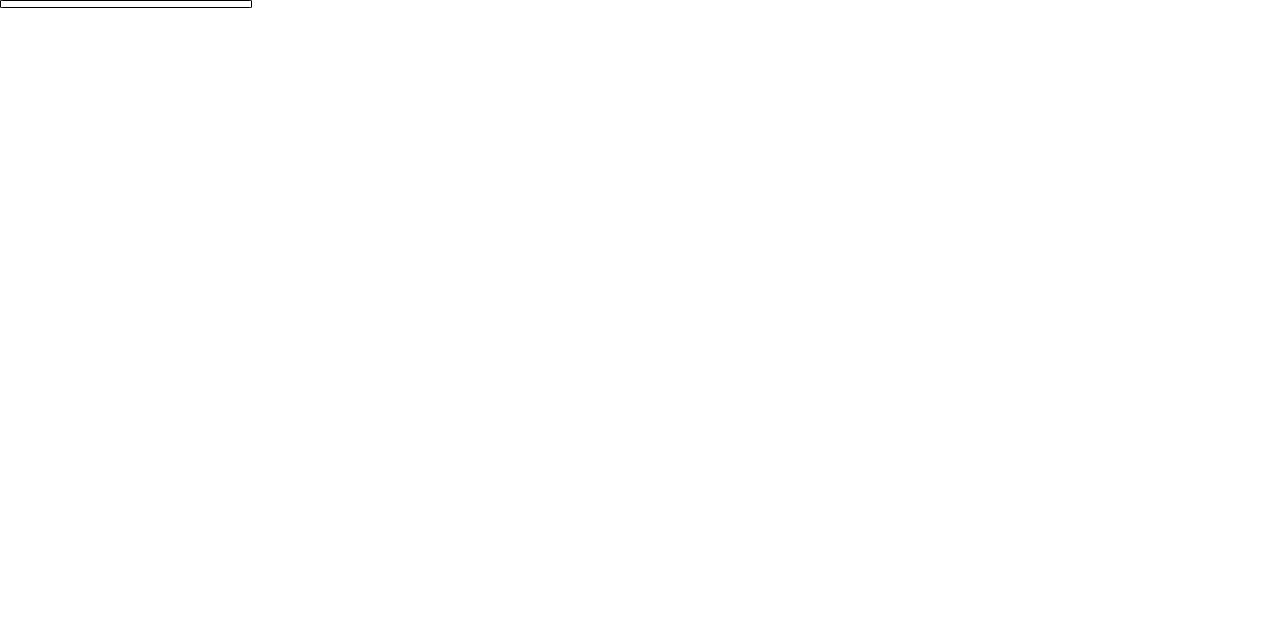
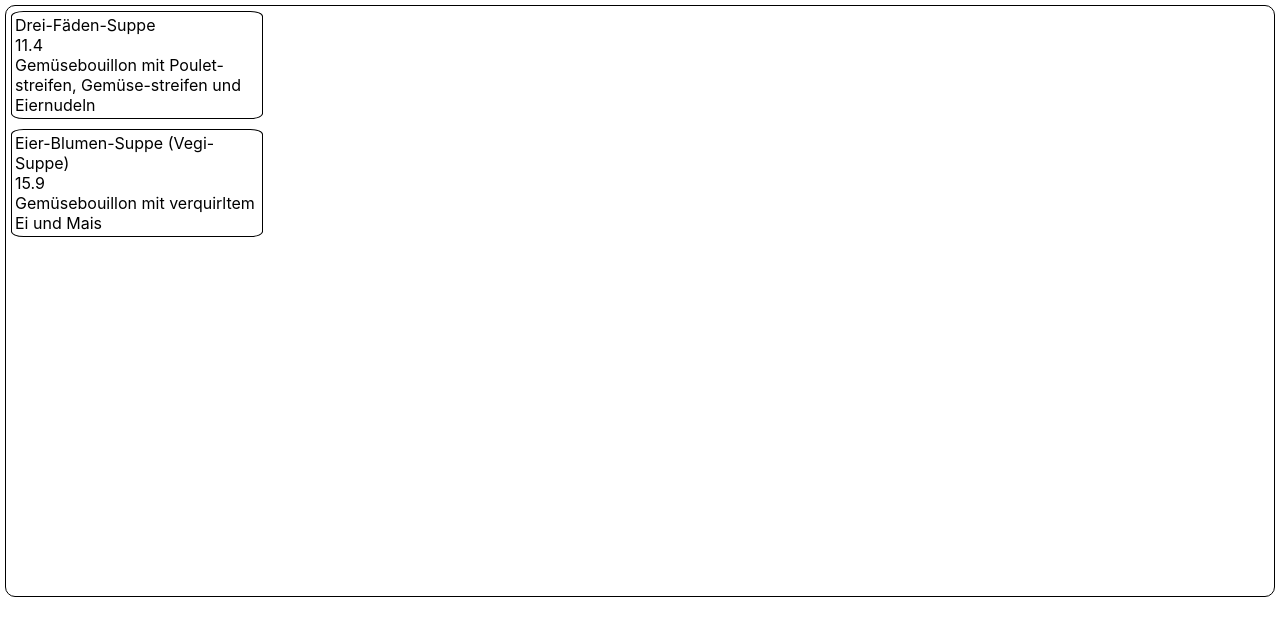
Before and after one commit to Ornova/Probe-IPA, a React (Create React App) app: page /daydisplay in a window 1280 px wide. Shown: the top 636 px of the page. Built offline with nearby package versions, Linux system fonts and the light colour scheme.

Commit message:
Reworked CustomerView, DayDisplay, Menuitem and WeekDisplay. Added restaurant.js that exports a list of restaurants. Added and edited multiple SCSS-files.

```diff
--- a/package.json
+++ b/package.json
@@ -10,6 +10,7 @@
     "@testing-library/react": "^9.3.2",
     "@testing-library/user-event": "^7.1.2",
     "bulma": "^0.8.0",
+    "dayjs": "^1.8.20",
     "node-sass": "^4.13.1",
     "react": "^16.12.0",
     "react-dom": "^16.12.0",
--- a/src/components/DayDisplay.jsx
+++ b/src/components/DayDisplay.jsx
@@ -1,19 +1,28 @@
-import React from "react";
+import React, { useState } from "react";
 import "./../scss/daydisplay.scss";
 import Menuitem from "./Menuitem";
+import { allItems } from "./../json/menu";
 //import { useHistory } from "react-router-dom";
 
 const DayDislay = props => {
+	const [selectedMenus, setSelectedMenus] = useState([1, 2]);
+	let filteredMenus = [];
 	//const history = useHistory();
 
-	return (
-		<div className="dayDisplay">
-			<div>
-				{props.date}
-				<Menuitem />
-			</div>
-		</div>
-	);
+	function compare() {
+		if (selectedMenus) {
+			selectedMenus.map(n => {
+				return allItems.map(item => {
+					if (n === item.id) filteredMenus.push(item);
+				});
+			});
+			return filteredMenus.map(m => (
+				<Menuitem key={m.id} name={m.name} price={m.price} description={m.desc} />
+			));
+		}
+	}
+
+	return <div className="daydisplay">{compare()}</div>;
 };
 
 export default DayDislay;
--- a/src/components/Menuitem.jsx
+++ b/src/components/Menuitem.jsx
@@ -1,15 +1,21 @@
-import React from "react";
+import React, { useState } from "react";
 import "./../scss/menuitem.scss";
 //import { useHistory } from "react-router-dom";
 
 const Menuitem = props => {
+	const [areButtonsVisible, toggleAreButtonsVisible] = useState(false);
 	//const history = useHistory();
 
+	function showButtons() {
+		toggleAreButtonsVisible(!areButtonsVisible);
+	}
+
 	return (
-		<div className="menuitem">
+		<div className="menuitem" id={props.id} onClick={() => showButtons()}>
 			<div className="name">{props.name}</div>
 			<div className="price">{props.price}</div>
 			<div className="description">{props.description}</div>
+			{areButtonsVisible ? <input type="button" /> : null}
 		</div>
 	);
 };
--- a/src/json/menu.js
+++ b/src/json/menu.js
@@ -1,363 +1,433 @@
 export const allItems = [
 	{
+		id: 1,
 		name: "Drei-Fäden-Suppe",
 		price: 11.4,
 		desc: "Gemüsebouillon mit Poulet-streifen, Gemüse-streifen und Eiernudeln"
 	},
 	{
+		id: 2,
 		name: "Eier-Blumen-Suppe (Vegi-Suppe)",
 		price: 15.9,
 		desc: "Gemüsebouillon mit verquirltem Ei und Mais"
 	},
 	{
+		id: 3,
 		name: "Gold-Silber-Suppe",
 		price: 14.9,
 		desc: "Gemüsebouillon mit Poulet-streifen, verquirltem Ei und Mais"
 	},
 	{
+		id: 4,
 		name: "Krabben-Suppe",
 		price: 14.9,
 		desc: "Gemüsebouillon mit Surimi, verquirltem Ei und Mais"
 	},
 	{
+		id: 5,
 		name: "Peking-Suppe",
 		price: 15.4,
 		desc: "Pikante Sauer-scharf-Suppe mit chinesischem Sauerkohl, Karotten und Poulet-streifen."
 	},
 	{
+		id: 6,
 		name: "Tom-Ka-Gai/Kung",
 		price: 15.9,
 		desc: "Thailändische Kokossuppe (Nicht in Dübendorf erhältlich)"
 	},
 	{
+		id: 7,
 		name: "Tom-Yam-Kung/Gai",
 		price: 13.9,
 		desc: "Thailändische Gemüsebrühe (Nicht in Dübendorf erhältlich)"
 	},
 	{
+		id: 8,
 		name: "Wan-Ton-Suppe",
 		price: 13.9,
 		desc:
 			"Gemüsebouillon mit Gemüsestreifen und hausgemachten chinesischen Teigtaschen mit Krevetten-füllung"
 	},
 	{
+		id: 9,
 		name: "Chinakohl gebraten",
 		price: 15.9,
 		desc: "Marinierter Chinakohl im Wok sautiert"
 	},
 	{
+		id: 10,
 		name: "Chop-Suey süss-sauer-scharf",
 		price: 16.9,
 		desc: "Klassisches süss-sauer-scharfes Vegi-Gericht"
 	},
 	{
+		id: 11,
 		name: "Gemischter Salat",
 		price: 16.4,
 		desc: "Gemischter Salat an Haus-dressing"
 	},
 	{
+		id: 12,
 		name: "Krabben Salat",
 		price: 12.4,
 		desc: "Gemischter Salat mit Surimi an Haus-dressing"
 	},
 	{
+		id: 13,
 		name: "Krevetten-Cocktail Salat",
 		price: 15.9,
 		desc: "Gemischter Salat mit Cocktail-Krevetten an Haus-dressing"
 	},
 	{
+		id: 14,
 		name: "Lo-Hon-Chai",
 		price: 19.9,
 		desc: "Feine Glasnudeln mit verschiedenem Gemüse im Wok sautiert"
 	},
 	{
+		id: 15,
 		name: "Papaya-Salat",
 		price: 16.4,
 		desc: "Rassig gewürzter Papaya Salat mit Chili und Erdnüsse (Nicht in Dübendorf erhältlich)"
 	},
 	{
+		id: 16,
 		name: "Pau-Choi",
 		price: 17.9,
 		desc: "Fermentierter Chinakohl mit Chili gewürzt (Nicht in Dübendorf erhältlich)"
 	},
 	{
+		id: 17,
 		name: "Peking Salat",
 		price: 18.9,
 		desc: "Gemischter Salat mit Poulet, Cocktail-Krevetten und Surimi an Haus-dressing"
 	},
 	{
+		id: 18,
 		name: "Poulet Salat",
 		price: 14.9,
 		desc: "Gemischter Salat mit Pouletstreifen an Haus-dressing"
 	},
 	{
+		id: 19,
 		name: "Sojasprossen gebraten",
 		price: 9.9,
 		desc: "Im Wok gebratene Sojasprossen"
 	},
 	{
+		id: 20,
 		name: "Son - Dong Gemüse",
 		price: 17.4,
 		desc: "Im Wok gebratene Bambussprossen und verschiedene Pilze"
 	},
 	{
+		id: 21,
 		name: "Vietnamsalat mit Poulet",
 		price: 13.9,
 		desc: "Eingelegter Weisskabis und Karotten-Salat"
 	},
 	{
+		id: 22,
 		name: "Chicken Nuggets",
 		price: 15.4,
 		desc: "Poulet Snacks im Backmantel serviert mit Sweet-Sour Sauce"
 	},
 	{
+		id: 23,
 		name: "Chicken- Wings 4 Stk.",
 		price: 13.4,
 		desc: "Knusprige Pouletflügeli serviert mit Sweet-Chili Sauce"
 	},
 	{
+		id: 24,
 		name: "Frühlingsrolle 1 Stk.",
 		price: 15.9,
 		desc: "Gefüllt mit Poulet, Karotten, Weisskabis und Glasnudeln. Mit Sweet-sour Sauce"
 	},
 	{
+		id: 25,
 		name: "Gebackene Calamares 6 Stk.",
 		price: 13.9,
 		desc: "Im Bierteig gebackene Calamares Ringe serviert mit Sweet-Chili Sauce"
 	},
 	{
+		id: 26,
 		name: "Gebackene Krevetten 4 Stk.",
 		price: 14.9,
 		desc: "Goldbraun gebackene Krevetten Schwänze"
 	},
 	{
+		id: 27,
 		name: "Gemischte Vorspeise",
 		price: 16.4,
 		desc: "Vorspeisen Variation (Nicht in Dübendorf erhältlich)"
 	},
 	{
+		id: 28,
 		name: "Krevetten - Toast 4 Stk.",
 		price: 13.4,
 		desc: "Gebackene Toast-viertel mit Krevettenpaste (Nicht in Dübendorf erhältlich)"
 	},
 	{
+		id: 29,
 		name: "Krupuk(Krabbenchips)",
 		price: 18.4,
 		desc: "Ausgebackene Krevetten Snacks"
 	},
 	{
+		id: 30,
 		name: "Poulet - Satay Spiessli 3 Stk.",
 		price: 17.4,
 		desc: "Poulet-Spiessli serviert mit Erdnusssauce"
 	},
 	{
+		id: 31,
 		name: "Schweinerippchen 4 Stk.",
 		price: 12.4,
 		desc: "Gebackene Schweinebrustrippchen (Nicht in Dübendorf erhältlich)"
 	},
 	{
+		id: 32,
 		name: "Vegi - Gemüserollen 2 Stk.",
 		price: 12.4,
 		desc: "Gefüllt mit Karotten, Weisskabis und Glasnudeln. Mit Sweet-sour Sauce"
 	},
 	{
+		id: 33,
 		name: "Wan - Ton gebacken 4 Stk.",
 		price: 9.9,
 		desc: "Gefüllt mit Krevetten serviert mit Sweet-Sour Sauce"
 	},
 	{
+		id: 34,
 		name: "Chop - suey",
 		price: 10.9,
 		desc:
 			"Das Gericht für Gemüseliebhaber. Mit Karotten, Zwiebeln, Bambus, Zucchetti, Peperoni, Chinakohl, Sojasprossen und Lauch"
 	},
 	{
+		id: 35,
 		name: "Kung - Po",
 		price: 18.9,
 		desc: "Klassiker Gericht mit Kernelnüssen, Bambussprossen, Zwiebeln, Peperoni und Zucchetti"
 	},
 	{
+		id: 36,
 		name: "Mongolisch",
 		price: 15.4,
 		desc: "Nach mongolischer Art mit Zwiebeln und Lauch (Nicht in Dübendorf erhältlich)"
 	},
 	{
+		id: 37,
 		name: "Poulet Süss - Sauer",
 		price: 13.4,
 		desc:
 			"Unser Spezial Gericht: Knusprige zarte Chicken-Nuggets im Backteig an Süss-sauer Sauce"
 	},
 	{
+		id: 38,
 		name: "Satay",
 		price: 15.4,
 		desc: "Erdnuss-Kokossauce mit Karotten, Zwiebeln, Bambus, Zucchetti, Peperoni"
 	},
 	{
+		id: 39,
 		name: "Schwarze Perlen",
 		price: 12.9,
 		desc: "Würziges Gericht verfeinert mit Schwarzen Bohnen"
 	},
 	{
+		id: 40,
 		name: "Son - Dong",
 		price: 11.4,
 		desc:
 			"Das Gericht für Pilzliebhaber. Mit Mu-Err Pilze und Champignon Karotten, Zwiebeln, Bambus, Zucchetti, Peperoni, Chinakohl, Sojasprossen und Lauch"
 	},
 	{
+		id: 41,
 		name: "Szechuan",
 		price: 18.9,
 		desc:
 			"Mit Szechuanpfeffer gewürztes Gericht mit Karotten, Zwiebeln, Bambus, Zucchetti, Peperoni"
 	},
 	{
+		id: 42,
 		name: "Süss - Sauer Ananas",
 		price: 18.9,
 		desc:
 			"Klassisches Süss-Sauer-Gericht ohne Backteig mit Karotten, Zwiebeln, Peperoni und Zucchetti"
 	},
 	{
+		id: 43,
 		name: "Thai Curry Gelb",
 		price: 14.9,
 		desc:
 			"Würzig gelbes Thai-Curry mit Kokosmilch, Karotten, Zwiebeln, Bambus, Zucchetti, Peperoni"
 	},
 	{
+		id: 44,
 		name: "Thai Curry Grün",
 		price: 14.4,
 		desc:
 			"Würzig grünes Thai-Curry mit Kokosmilch, Karotten, Zwiebeln, Bambus, Zucchetti, Peperoni"
 	},
 	{
+		id: 45,
 		name: "Thai Curry Rot",
 		price: 14.9,
 		desc:
 			"Würzig rotes Thai-Curry mit Kokosmilch, Karotten, Zwiebeln, Bambus, Zucchetti, Peperoni"
 	},
 	{
+		id: 46,
 		name: "Bami Goreng",
 		price: 10.9,
 		desc:
 			"Gebratene Nudeln mit Poulet und Rindfleisch, Ei, Karottenstreifenl, Chinakohl, Zwiebeln und Lauch"
 	},
 	{
+		id: 47,
 		name: "Breite - Reisnudeln Hong - Kong Art",
 		price: 14.9,
 		desc: "Breite-Reisnudeln nach Hong-Kong Art mit Sojasauce, Ei, Gemüsestreifen"
 	},
 	{
+		id: 48,
 		name: "Gebratene Nudeln mit Gemüse",
 		price: 19.9,
 		desc: "Gebratene Nudeln mit Sojasauce, Ei, Karottenstreifenl, Chinakohl, Zwiebeln und Lauch"
 	},
 	{
+		id: 49,
 		name: "Gebratener Reis mit Cocktail - Krevetten",
 		price: 15.9,
 		desc:
 			"Gebratener Reis mit Cocktail-Krevetten Sojasauce, Ei, Karottenstreifenl, Chinakohl, Zwiebeln und Lauch"
 	},
 	{
+		id: 50,
 		name: "Gebratener Reis mit Gemüse",
 		price: 18.9,
 		desc: "Gebratener Reis mit Sojasauce, Ei, Karottenstreifenl, Chinakohl, Zwiebeln und Lauch"
 	},
 	{
+		id: 51,
 		name: "Mah - Meh",
 		price: 13.4,
 		desc:
 			"Gebratene Nudeln verfeinert mit Curry, Sojasauce, Ei, Karottenstreifen, Chinakohl, Zwiebeln und Lauch"
 	},
 	{
+		id: 52,
 		name: "Nasi Goreng",
 		price: 13.4,
 		desc:
 			"Gebratener Reis mit Poulet und Rindfleisch, Ei, Karottenstreifenl, Chinakohl, Zwiebeln und Lauch"
 	},
 	{
+		id: 53,
 		name: "Naturreis",
 		price: 14.4,
 		desc: "Gedämpfter Jasminreis"
 	},
 	{
+		id: 54,
 		name: "Peking Nudeln",
 		price: 15.4,
 		desc: "Gebratene Nudeln mit Sojasauce, Ei, Karottenstreifen, Chinakohl, Zwiebeln und Lauch"
 	},
 	{
+		id: 55,
 		name: "Peking Reis",
 		price: 17.4,
 		desc: "Gebratener Reis mit Sojasauce, Ei, Karottenstreifen, Chinakohl, Zwiebeln und Lauch"
 	},
 	{
+		id: 56,
 		name: "Reisnudeln Singapur Art",
 		price: 14.4,
 		desc: "Gebratene Reisnudeln nach Singapur Art mit Curry, Sojasauce, Ei, Gemüsestreifen"
 	},
 	{
+		id: 57,
 		name: "Udon - Nudeln Hong - Kong Art",
 		price: 19.4,
 		desc: "Udon-Nudeln nach Hong-Kong Art mit  Sojasauce, Ei, Gemüsestreifen"
 	},
 	{
+		id: 58,
 		name: "Ente Hong - Kong",
 		price: 10.9,
 		desc: "Zarte Entenbruststreifen knusprig ausgebacken an Knoblauch Sauce"
 	},
 	{
+		id: 59,
 		name: "Ente kantonesischer Art",
 		price: 15.9,
 		desc: "Zarte Entenbruststreifen knusprig ausgebacken an Hoi-Sin Sauce"
 	},
 	{
+		id: 60,
 		name: "Ente knusprig",
 		price: 19.9,
 		desc: "Zarte Entenbruststreifen im Backteig an Sweet-Chili Sauce"
 	},
 	{
+		id: 61,
 		name: "Hühnerfleisch Knusprig",
 		price: 11.9,
 		desc: "Knusprig gebackene Hühnerbrust an Sweet-Chili Sauce"
 	},
 	{
+		id: 62,
 		name: "Krevetten Vietnam",
 		price: 11.4,
 		desc: "Knusprig-scharfe Krevetten nach vietnamesischer Art"
 	},
 	{
+		id: 63,
 		name: "Ma - Po - Tofu",
 		price: 9.9,
 		desc: "Gehacktes Rindfleisch mit Tofuwürfel"
 	},
 	{
+		id: 64,
 		name: "Peking - Spezial Rind Cansiu",
 		price: 9.9,
 		desc: "Chefs Choice: Knusprige Rindfleisch Streifen an Süss-sauer-scharfer Sauce"
 	},
 	{
+		id: 65,
 		name: "Poulet Lemon",
 		price: 12.9,
 		desc: "Knusprige zarte Chicken-Nuggets im Backteig an Zitronen-Sauce"
 	},
 	{
+		id: 66,
 		name: "Rind Ingwer",
 		price: 14.9,
 		desc: "Für die extra Portion Ingwer"
 	},
 	{
+		id: 67,
 		name: "Rind Peperoni",
 		price: 15.9,
 		desc: "Peperonistreifen, Zwiebeln und Knoblauch – für die Peperoniliebhaber"
 	},
 	{
+		id: 68,
 		name: "Tofu - Aubergine",
 		price: 14.9,
 		desc: "Tofu und Auberginen Würfel mit würziger Sojasauce (Nicht in Dübendorf erhältlich)"
 	},
 	{
+		id: 69,
 		name: "Gebackene Früchte",
 		price: 15.4,
 		desc: "Früchte, die gebacken wurden"
 	},
 	{
+		id: 70,
 		name: "Ice Cream",
 		price: 11.9,
 		desc: "I scream, ice cream!"
--- /dev/null
+++ b/src/json/restaurants.js
@@ -0,0 +1,5 @@
+export const restaurants = [
+	{ id: 1, name: "Cafeteria 1", visibility: 0 },
+	{ id: 2, name: "Cafeteria 2", visibility: 0 },
+	{ id: 3, name: "Employee Restaurant", visibility: 1 }
+];
--- /dev/null
+++ b/src/scss/customerview.scss
@@ -0,0 +1,5 @@
+.view {
+	position: relative;
+	margin-top: 10px;
+	margin-left: 5em;
+}
--- a/src/scss/daydisplay.scss
+++ b/src/scss/daydisplay.scss
@@ -0,0 +1,8 @@
+.daydisplay {
+	display: grid;
+	grid-template-rows: 1fr 1fr 1fr 1fr 1fr;
+	grid-template-columns: 1fr;
+	border: 1px solid black;
+	border-radius: 10px;
+	margin: 5px;
+}
--- a/src/scss/menuitem.scss
+++ b/src/scss/menuitem.scss
@@ -1,14 +1,16 @@
 .menuitem {
 	display: grid;
-	width: 250px;
-	border: 1px solid black;
-	border-radius: 5%;
 	grid-template-areas:
 		"name"
 		"price"
 		"description";
 	grid-template-rows: auto;
 	grid-template-columns: auto;
+	border: 1px solid black;
+	border-radius: 5%;
+	width: 250px;
+	min-width: 200px;
+	margin: 5px;
 
 	.name {
 		grid-area: name;
--- a/src/scss/menulist.scss
+++ b/src/scss/menulist.scss
@@ -4,8 +4,8 @@
 	margin-left: 5em;
 	display: grid;
 	gap: 20px;
+	grid-template-rows: repeat(1fr 1fr 1fr);
 	grid-template-columns: 1fr 1fr 1fr;
-	grid-template-rows: repeat(1fr 1fr 1fr);
 	background-color: white;
 	width: fit-content;
 }
```
Also changed, not shown: src/components/CustomerView.jsx (+6 -5 lines), src/components/WeekDisplay.jsx (+58 -8 lines), src/scss/weekdisplay.scss (+10 -0 lines), 1 other file (tests, documents, lock files or other folders).
